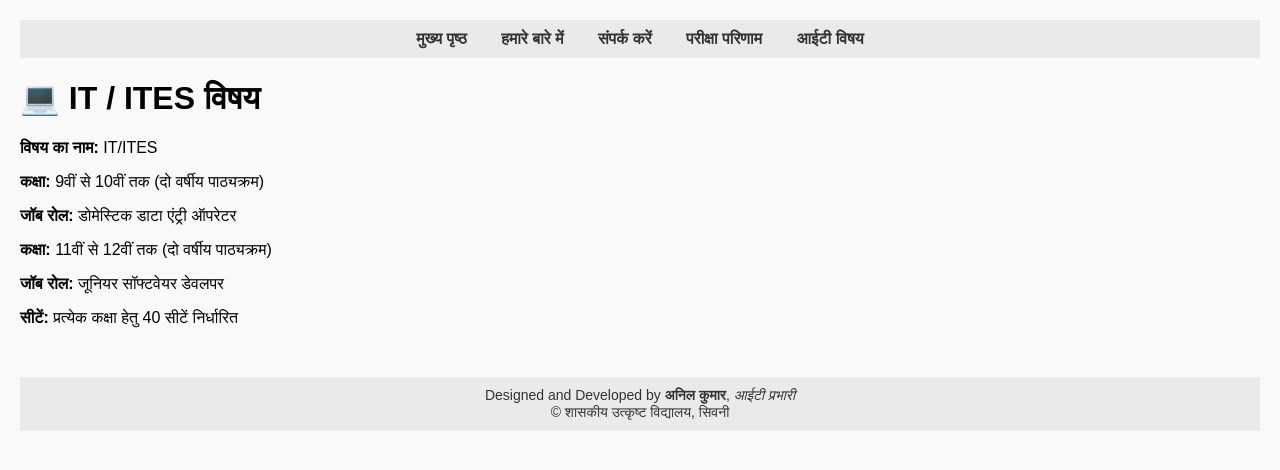
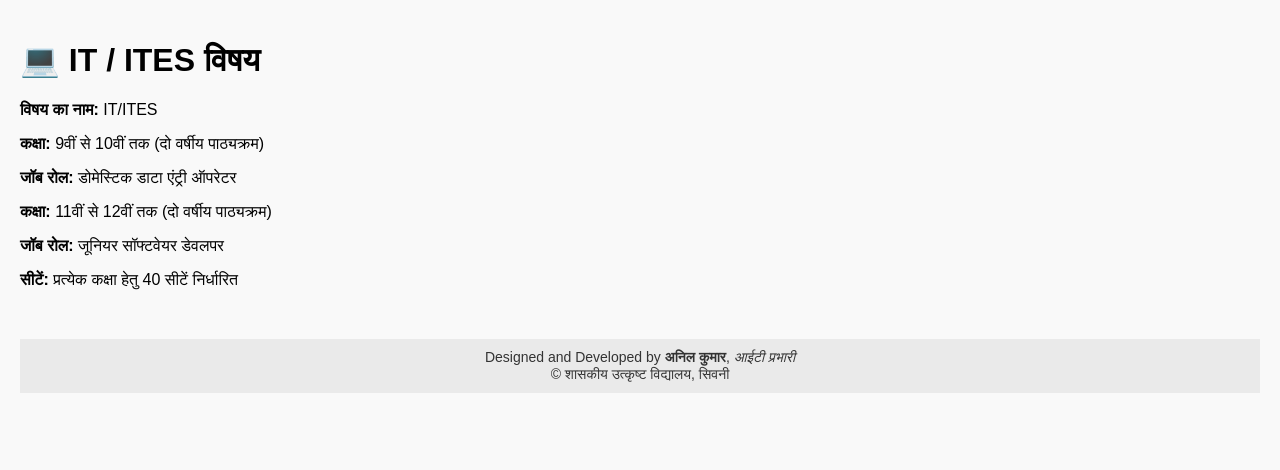
Before and after one commit to VEseoni/excellenceseoni, a plain HTML site: page it.html in a window 1280 px wide. Drawn offline with Linux system fonts and the light colour scheme.

Commit message:
Update it.html

```diff
--- a/it.html
+++ b/it.html
@@ -11,13 +11,7 @@
     </style>
 </head>
 <body>
-    <nav>
-        <a href="index.html">मुख्य पृष्ठ</a>
-        <a href="about.html">हमारे बारे में</a>
-        <a href="contact.html">संपर्क करें</a>
-        <a href="result.html">परीक्षा परिणाम</a>
-        <a href="it.html">आईटी विषय</a>
-    </nav>
+
 
     <h1>💻 IT / ITES विषय</h1>
 
```
